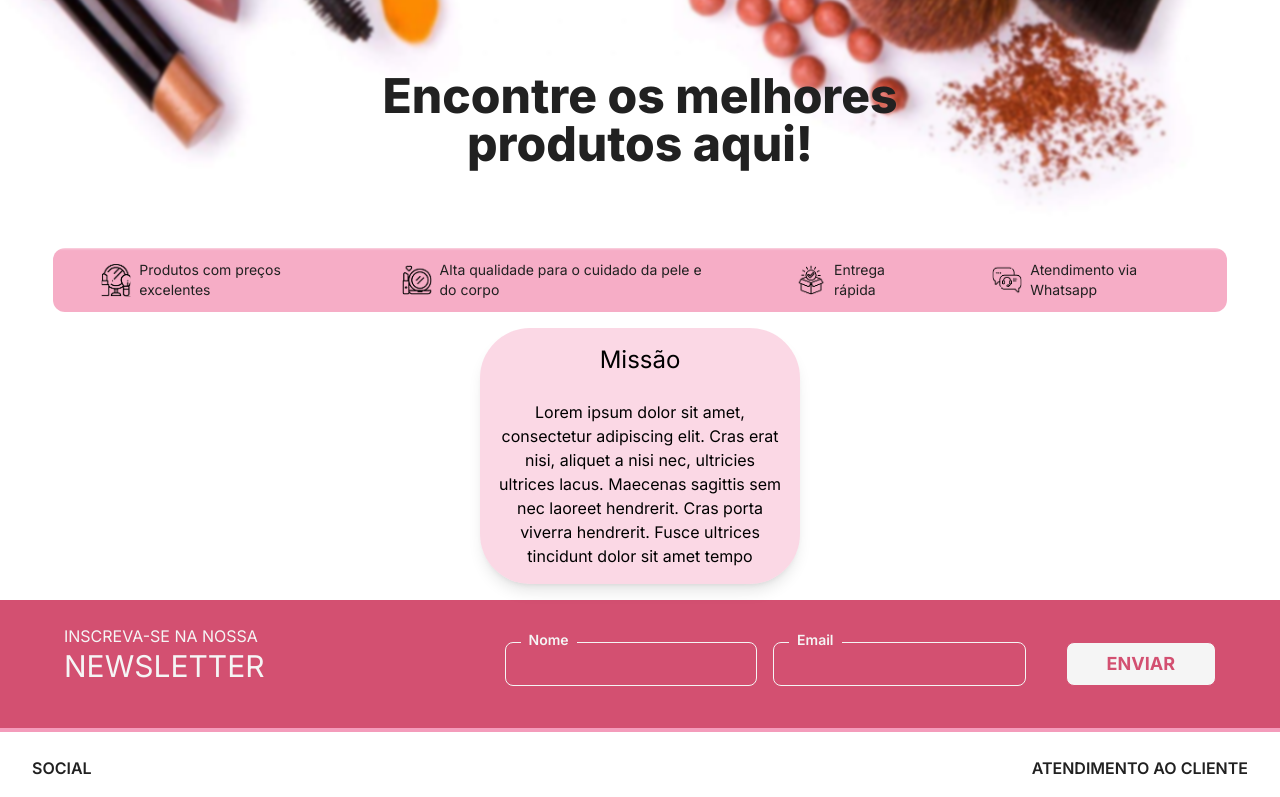
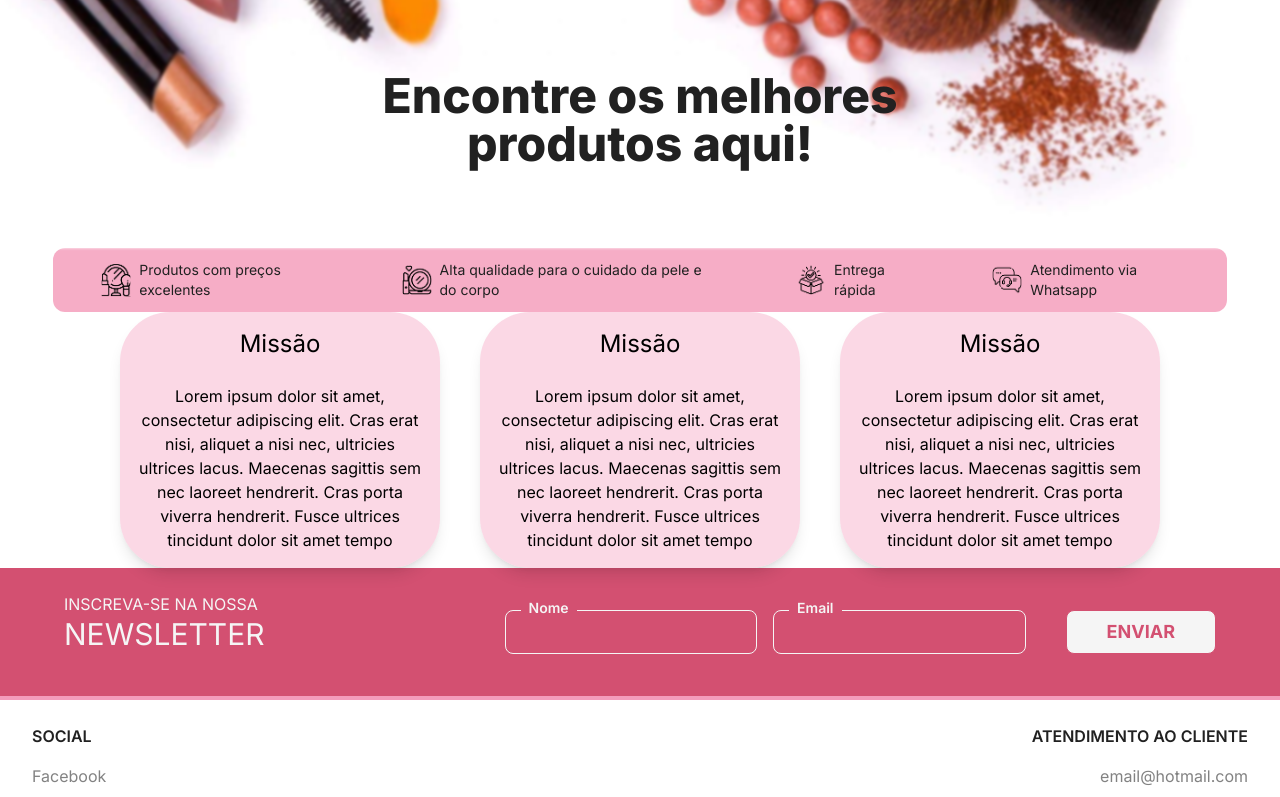
Before and after one commit to luizamc003/Next-Desafio-2025.1, a Next.js app: page / in a window 1280 px wide. Shown: the part 435-1232 px from the top of the page. Built offline with nearby package versions, Linux system fonts and the light colour scheme.

Commit message:
fix missio container

```diff
--- a/src/components/values-mission-containers/index.tsx
+++ b/src/components/values-mission-containers/index.tsx
@@ -1,6 +1,24 @@
 export default function ValuesContainer() {
   return (
-    <div className="flex justify-center items-center p-4">
+    <div className="flex justify-center items-center flex-col gap-10 md:flex-row">
+      <div className="flex flex-col justify-center bg-[#f49cbb63] p-4 rounded-[50px] gap-4 shadow-lg w-80">
+        <span className="text-2xl mb-2 text-center">Missão</span>
+        <span className="text-center">
+          Lorem ipsum dolor sit amet, consectetur adipiscing elit. Cras erat
+          nisi, aliquet a nisi nec, ultricies ultrices lacus. Maecenas sagittis
+          sem nec laoreet hendrerit. Cras porta viverra hendrerit. Fusce
+          ultrices tincidunt dolor sit amet tempo
+        </span>
+      </div>
+      <div className="flex flex-col justify-center bg-[#f49cbb63] p-4 rounded-[50px] gap-4 shadow-lg w-80">
+        <span className="text-2xl mb-2 text-center">Missão</span>
+        <span className="text-center">
+          Lorem ipsum dolor sit amet, consectetur adipiscing elit. Cras erat
+          nisi, aliquet a nisi nec, ultricies ultrices lacus. Maecenas sagittis
+          sem nec laoreet hendrerit. Cras porta viverra hendrerit. Fusce
+          ultrices tincidunt dolor sit amet tempo
+        </span>
+      </div>
       <div className="flex flex-col justify-center bg-[#f49cbb63] p-4 rounded-[50px] gap-4 shadow-lg w-80">
         <span className="text-2xl mb-2 text-center">Missão</span>
         <span className="text-center">
```
